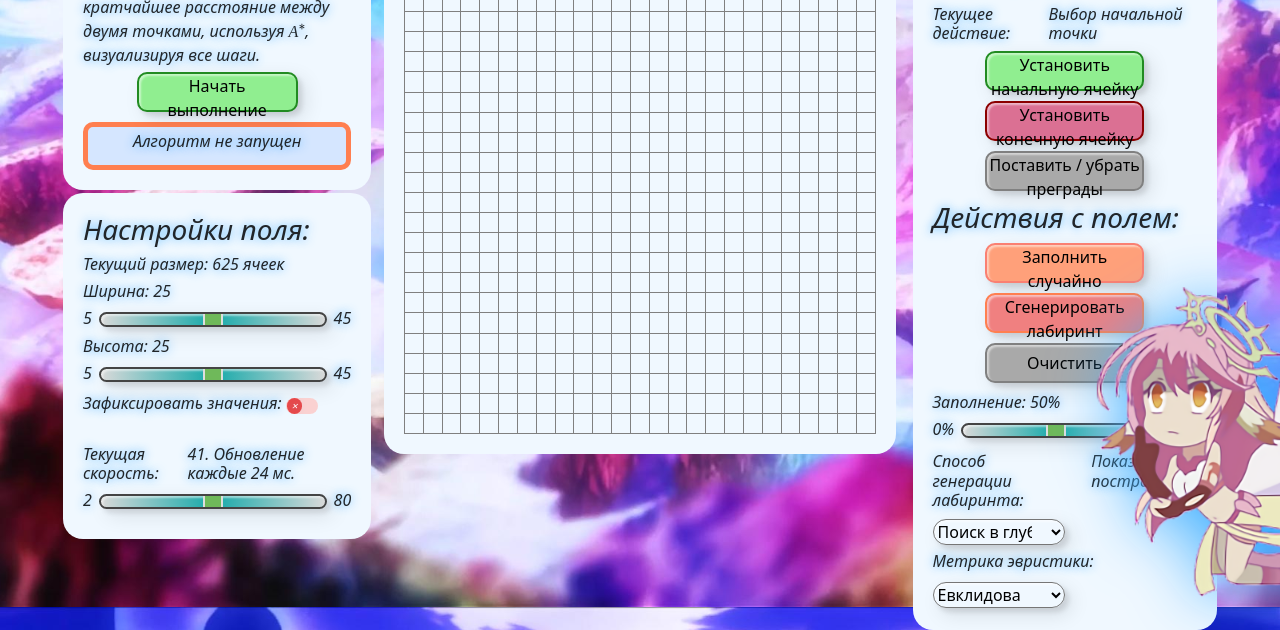
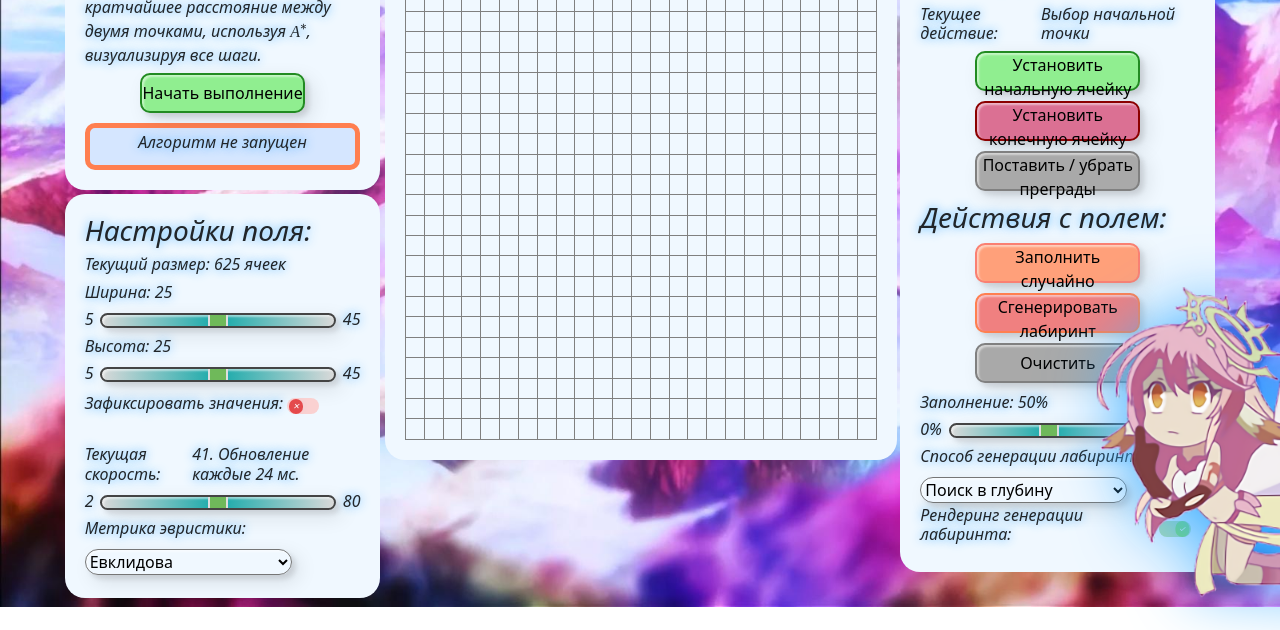
Before and after one commit to Cortuzz/WeebAlgorithms, a plain HTML site: page src/templates/path_finder.html in a window 1280 px wide. Shown: the part 193-823 px from the top of the page. After the commit the page ends 800 px from the top, so only its background shows below. Drawn offline with nearby package versions, Linux system fonts and the light colour scheme; some packages are replaced by stand-ins of ours.

Commit message:
Maze generation template fix

```diff
--- a/src/css/path_finder.css
+++ b/src/css/path_finder.css
@@ -70,8 +70,8 @@
     background-color: aliceblue;
     border-radius: 20px;
     padding: 20px 20px 20px 20px;
-    margin-left: 1%;
-    margin-top: 0.4%;
+    margin-left: 0.35%;
+    margin-top: 0.3%;
 }
 
 table {
@@ -113,11 +113,11 @@ table td[data-mode="finish"] {
 
 .settings_block {
     width: 30%;
-    margin-left: 1%
+    margin-left: 0.2%
 }
 
 .action {
-    margin-left: 1% !important;
+    margin-left: 0.2% !important;
     margin-right: 17% !important;
 }
 
@@ -133,30 +133,16 @@ table td[data-mode="finish"] {
     transform: scale(0.95);
 }
 
-.action #selectHeuristic, #selectMaze {
+#selectHeuristic, #selectMaze {
+    width: 75%;
     background-color: transparent;
     border-radius: 20px;
     padding: 0 1em 0 0;
-    margin: 1% 0%;
+    margin: 1% 0;
     font-family: inherit;
     font-size: inherit;
     cursor: inherit;
     line-height: inherit;
-}
-
-.action .maze {
-    display: flex;
-    flex-direction: row !important;
-    justify-content: start !important;
-    margin-top: 2%;
-    margin-bottom: 2%;
-}
-
-.maze .secondColumn {
-    display: flex;
-    flex-direction: row !important;
-    justify-content: start !important;
-    margin-left: 10%;
 }
 
 .currentAction, .currentSize, .fieldSize, .speed, .speedView, .random, .randomView {
--- a/src/templates/path_finder.html
+++ b/src/templates/path_finder.html
@@ -93,6 +93,12 @@
                 <input class="fieldSize" id="findSpeed" type="range" min="2" max="80">
                 <h6>80</h6>
             </div>
+
+            <h6>Метрика эвристики:</h6>
+            <select id="selectHeuristic">
+                <option value="Euclid" selected>Евклидова</option>
+                <option value="Manhattan">Манхэттенская</option>
+            </select>
         </div>
     </div>
 
@@ -132,29 +138,20 @@
                 <h6>100%</h6>
             </div>
 
-            <div class="maze">
-                <div class="firstColumn" style="width: 50%;">
+            <div>
                 <h6>Способ генерации лабиринта:</h6>
                 <select id="selectMaze">
                     <option value="dfs" selected>Поиск в глубину</option>
                     <option value="prim">Алгоритм Прима</option>
                     <option value="kruscal">Алгоритм Краскала</option>
                 </select>
-                </div>
 
-                <div class="secondColumn" style="width: 30%;">
-                    <h6>Показать построение:</h6>
+                <div class="fieldSize">
+                    <h6 style="margin-right: 10px">Рендеринг генерации лабиринта:</h6>
                     <input type="checkbox" id="generatingMazeChecker" class="toggle" checked>
                     <label for="generatingMazeChecker"></label>
                 </div>
-
             </div>
-
-            <h6>Метрика эвристики:</h6>
-            <select id="selectHeuristic" style="width: 50%">
-                <option value="Euclid" selected>Евклидова</option>
-                <option value="Manhattan">Манхэттенская</option>
-            </select>
         </div>
     </div>
 </div>
```
Lines whose indentation alone changed are shown as unchanged.
